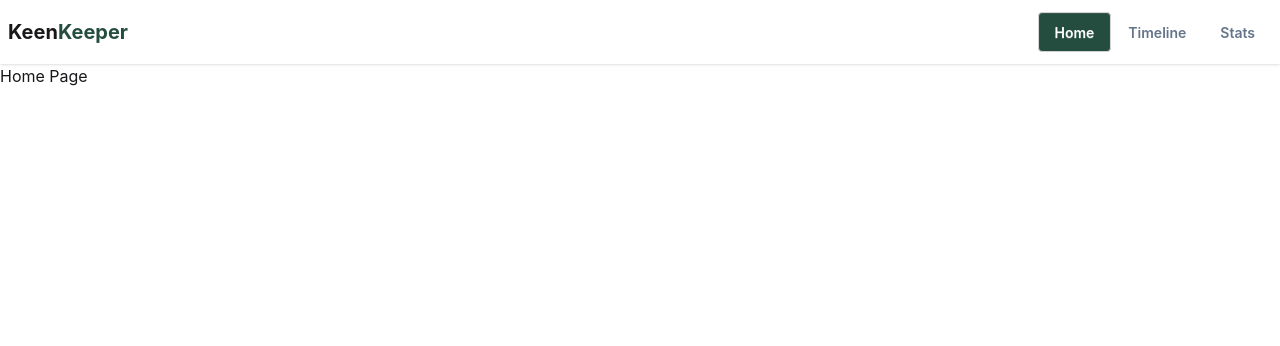
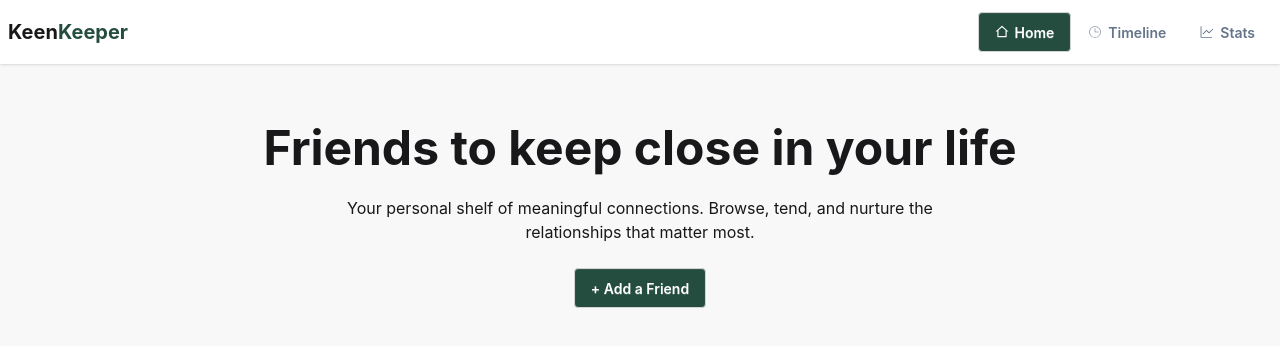
Before and after one commit to Arnob-450/b13-a7, a React (Vite) app: page / in a window 1280 px wide. Shown: the top 346 px of the page. Built offline with nearby package versions, Linux system fonts and the light colour scheme.

Commit message:
icons are added to the nav bar and banner section is made and added

```diff
--- /dev/null
+++ b/src/component/footer/footer.jsx
@@ -0,0 +1,11 @@
+
+
+const Footer = () => {
+    return (
+        <div>
+
+        </div>
+    );
+};
+
+export default Footer;
--- a/src/component/homepage/Banner.jsx
+++ b/src/component/homepage/Banner.jsx
@@ -3,7 +3,18 @@
 const Banner = () => {
     return (
         <div>
-
+            <div className="hero bg-base-200 mix-h-screen container mx-auto mt-1">
+                <div className="hero-content text-center">
+                    <div className="p-10 ">
+                        <h1 className="text-5xl font-bold">Friends to keep close in your life</h1>
+                        <p className="py-6">
+                            Your personal shelf of meaningful connections. Browse, tend, and nurture the
+                            <br /> relationships that matter most.
+                        </p>
+                        <button className="btn text-white btn-active bg-[#244D3F] ">+ Add a Friend</button>
+                    </div>
+                </div>
+            </div>
         </div>
     );
 };
--- a/src/component/navbar/Navbar.jsx
+++ b/src/component/navbar/Navbar.jsx
@@ -1,3 +1,6 @@
+import { CiClock2 } from "react-icons/ci";
+import { GoGraph } from "react-icons/go";
+import { RiHome2Line } from "react-icons/ri";
 import { NavLink } from "react-router";
 
 
@@ -10,9 +13,10 @@ const Navbar = () => {
                 </div>
                 <div className="">
                     <ul className="flex">
-                        <li><NavLink className={({ isActive }) => `btn btn-ghost text-[#64748B]  ${isActive ? 'text-white btn-active bg-[#244D3F] ' : ''}`} to={'/'}>Home</NavLink></li>
-                        <li><NavLink className={({ isActive }) => `btn btn-ghost text-[#64748B] ${isActive ? 'text-white btn-active bg-[#244D3F] ' : ''}`} to={'/books'}>Timeline</NavLink></li>
-                        <li><NavLink className={({ isActive }) => `btn btn-ghost text-[#64748B]  ${isActive ? 'text-white btn-active bg-[#244D3F] ' : ''}`} to={'/page-to-read'}>Stats</NavLink></li>
+                        <li><NavLink className={({ isActive }) => `btn btn-ghost text-[#64748B]  ${isActive ? 'text-white btn-active bg-[#244D3F] ' : ''}`} to={'/'}> <RiHome2Line />Home</NavLink></li>
+                        <li><NavLink className={({ isActive }) => `btn btn-ghost text-[#64748B] ${isActive ? 'text-white btn-active bg-[#244D3F] ' : ''}`} to={'/books'}><CiClock2 /> Timeline</NavLink></li>
+                        <li><NavLink className={({ isActive }) => `btn btn-ghost text-[#64748B]  ${isActive ? 'text-white btn-active bg-[#244D3F] ' : ''}`} to={'/page-to-read'}>
+                           <GoGraph /> Stats</NavLink></li>
                     </ul>
                 </div>
             </div>
--- a/src/layout/MainLayout.jsx
+++ b/src/layout/MainLayout.jsx
@@ -1,13 +1,15 @@
 import { Outlet } from "react-router";
 import Navbar from "../component/navbar/Navbar";
+import Footer from "../component/footer/footer";
 
 
 
 const MainLayout = () => {
     return (
-        <div>
+        <div className="bg-base-200 min-h-screen">
             <Navbar></Navbar>
-            <Outlet> </Outlet>
+            <Outlet></Outlet>
+            <Footer></Footer>
         </div>
     );
 };
--- a/src/pages/homepage/HomePage.jsx
+++ b/src/pages/homepage/HomePage.jsx
@@ -1,9 +1,10 @@
+import Banner from "../../component/homepage/Banner";
 
 
 const HomePage = () => {
     return (
         <div>
-           <h3>Home Page</h3>
+           <Banner></Banner>
         </div>
     );
 };
```
